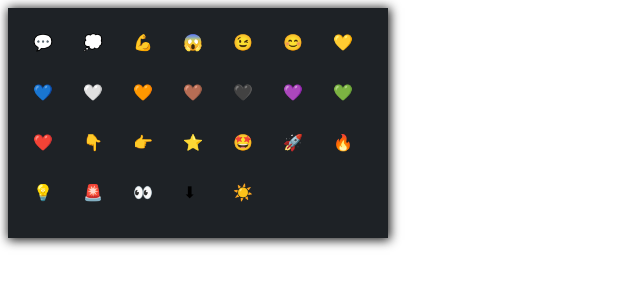
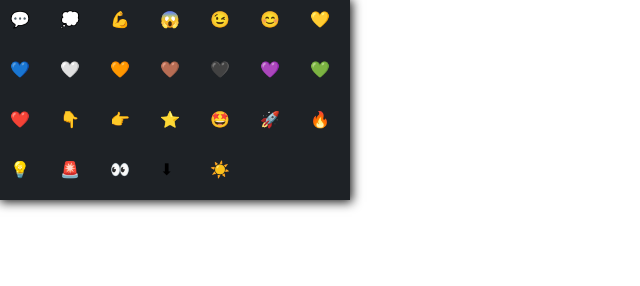
Before and after one commit to laisfrigerio/copy-emoji-to-clipboard, a browser extension: page index.html in a window 1280 px wide. Shown: the whole page, without its empty margins (0-640 px from the left). Drawn offline with Linux system fonts and the light colour scheme.

Commit message:
fix: adding css reset

```diff
--- a/app.css
+++ b/app.css
@@ -1,9 +1,15 @@
+* {
+  border: 0;
+  box-sizing: 0;
+  margin: 0;
+  padding: 0;
+}
+
 #emojis {
   display: flex;
   flex-wrap: wrap;
   height: auto;
   width: 350px;
-  padding: 15px;
   background: #1e2226;
   box-shadow: 1px 1px 10px 1px #151515; z-index: 99999999999;
 }
```
